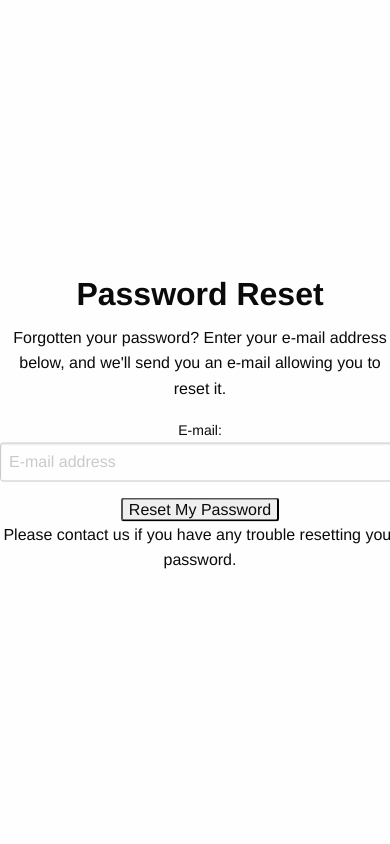
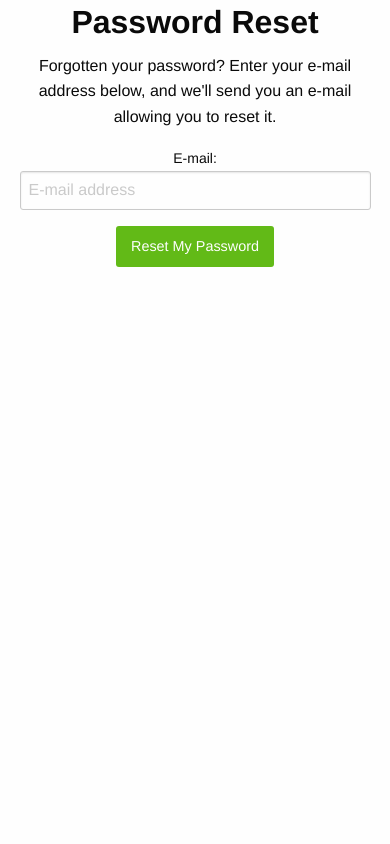
Before and after one commit to CKiilu/Complaint_hub, a Django app: page /accounts/password/reset/ in a window 390 px wide; the page is wider, and only the part inside the window is pictured. Run offline with Django 3.2, Linux system fonts and the light colour scheme; some libraries are stand-ins or nearby versions.

Commit message:
Responsiveness on auth forms

```diff
--- a/complaint_hub/complaints/static/css/app.css
+++ b/complaint_hub/complaints/static/css/app.css
@@ -160,11 +160,19 @@ h1 {
 
 /******************************************************************forms*********************************************************************************/
 
-.content {
-    position: relative;
-    top: 50%;
-    transform: translateY(-50%);
-    text-align: center;
-    width: 400px;
-    margin: 0 auto;
+@media all and (min-width:440px) {
+    .content {
+        text-align: center;
+        width: 400px;
+        margin: 0 auto;
+    }
 }
+
+@media all and (max-width:440px) {
+    .content {
+        width: 90%;
+        height: 100%;
+        text-align: center;
+        margin: 0 auto;
+    }
+}
--- a/complaint_hub/complaints/templates/account/base.html
+++ b/complaint_hub/complaints/templates/account/base.html
@@ -16,8 +16,8 @@
 {% block css %}
 {% endblock %}
 </head>
-<body class="{% block bdclss %}{% endblock %}">
-    <div class="content">
+<body>
+<div class="content">
 {% block content %}
 {% endblock %}
 </div>
--- a/complaint_hub/complaints/templates/account/password_reset.html
+++ b/complaint_hub/complaints/templates/account/password_reset.html
@@ -9,8 +9,7 @@
     <form method="POST" action="/accounts/password/reset/" class="password_reset">
         {% csrf_token %}
         {{ form.as_p }}
-        <input type="submit" value="Reset My Password" />
+        <input class="button" type="submit" value="Reset My Password" />
     </form>
 
-    <p>Please contact us if you have any trouble resetting your password.</p>
     {% endblock %}
```
Also changed, not shown: complaint_hub/db.sqlite3.
